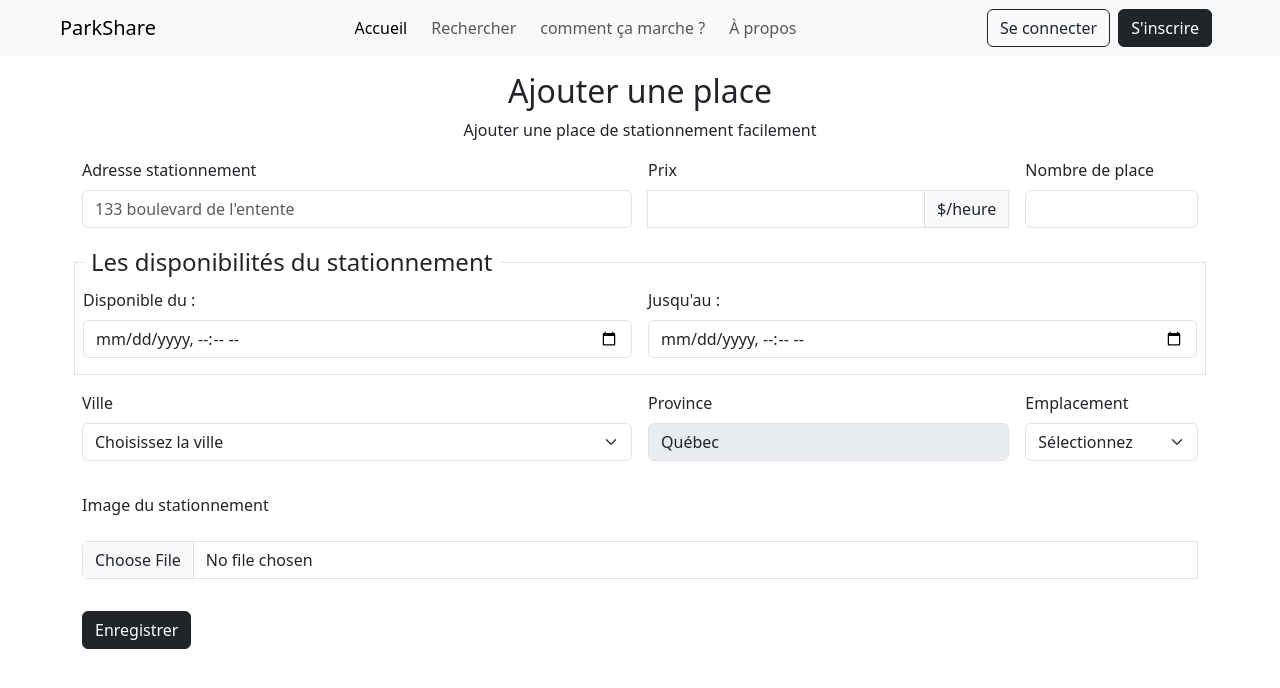
After one commit to Justin-Coulombe/projet-web, a Flask app: template templates/stationnement/ajouter.jinja in a window 1280 px wide. The commit adds this page. Shown: the top 688 px of the page. Run offline with Flask 3, Linux system fonts and the light colour scheme; the template is opened without the code that fills it, so the values that code supplies are empty.

Commit message:
avancement

```diff
--- a/Database/bd.py
+++ b/Database/bd.py
@@ -1,6 +1,5 @@
 import sqlite3
 DBNAME = "Database/PARKSHARE.db"
-
 
 
 def init_database():
@@ -8,12 +7,14 @@ def init_database():
     _create_publication_table()
     _create_reservation_table()
 
+
 def _create_connection():
     son = sqlite3.connect('dsdfs')
     cus = son.cursor()
     son.commit()
 
     return sqlite3.connect(DBNAME)
+
 
 def _close_connection(connection, curseur):
     connection.commit()
@@ -25,7 +26,7 @@ def _create_user_table():
     conn = _create_connection()
     cursor = conn.cursor()
     command = "CREATE TABLE IF NOT EXISTS User (id INTEGER PRIMARY KEY AUTOINCREMENT, " \
-    " nom TEXT NOT NULL, prenom TEXT NOT NULL, mdp TEXT NOT NULL)"
+        " nom TEXT NOT NULL, prenom TEXT NOT NULL, mdp TEXT NOT NULL)"
     cursor.execute(command)
     _close_connection(conn, cursor)
 
@@ -34,8 +35,8 @@ def _create_publication_table():
     conn = _create_connection()
     cursor = conn.cursor()
     command = "CREATE TABLE IF NOT EXISTS Publication (id INTEGER PRIMARY KEY AUTOINCREMENT, " \
-    "author INTEGER NOT NULL ,address TEXT NOT NULL, prix DOUBLE NOT NULL, debut DATETIME NOT NULL, fin DATETIME NOT NULL, " \
-    "ville TEXT NOT NULL, emplacement TEXT, image TEXT, placemax INTEGER NOT NULL, placedispo INTEGER NOT NULL,FOREIGN KEY(author) REFERENCES User(id))"
+        "author INTEGER NOT NULL ,address TEXT NOT NULL, prix DOUBLE NOT NULL, debut DATETIME NOT NULL, fin DATETIME NOT NULL, " \
+        "ville TEXT NOT NULL, emplacement TEXT, image TEXT, place INTEGER NOT NULL,FOREIGN KEY(author) REFERENCES User(id))"
     cursor.execute(command)
     _close_connection(conn, cursor)
 
@@ -44,6 +45,15 @@ def _create_reservation_table():
     conn = _create_connection()
     cursor = conn.cursor()
     command = "CREATE TABLE IF NOT EXISTS Reservation (id INTEGER PRIMARY KEY AUTOINCREMENT," \
-    "publication INTEGER NOT NULL, debut DATETIME NOT NULL, fin DATETIME NOT NULL)"
+        "publication INTEGER NOT NULL, debut DATETIME NOT NULL, fin DATETIME NOT NULL)"
     cursor.execute(command)
     _close_connection(conn, cursor)
+
+
+def ajouter_station(address, prix, place, debut, fin, ville, emplacement, image,id_author):
+    """Ajouter une place à la bd"""
+    conn = _create_connection()
+    cursor = conn.cursor()
+    command = "INSERT INTO Publication (address,prix,debut,fin,ville,emplacement,image,place,author) VALUES(?,?,?,?,?,?,?,?,?)"
+    cursor.execute(command, (address, prix, place,debut, fin, ville, emplacement, image,id_author))
+    _close_connection(conn, cursor)
--- a/app.py
+++ b/app.py
@@ -1,10 +1,24 @@
 from flask import Flask, render_template
 from modules.Recherche import Bp_recherche
-from Database import bdfrom station import bp_station
+from Database import bd
+from stationnement import bp_stationnement
+from pathlib import Path
+import os
+app = Flask(__name__, static_url_path='')
+app.secret_key = os.getenv("SECRET_SESSION")
 
-app = Flask(__name__)
+
+app.config['ROUTE_VERS_AJOUTS'] = "/images/stationnement/"
+
+app.config['CHEMIN_VERS_AJOUTS'] = os.path.join(
+    app.instance_path.replace("instance", ""),
+    "static",
+    "images",
+    "stationnement",
+)
 app.register_blueprint(Bp_recherche, url_prefix='/Recherche')
-bd.init_database()app.register_blueprint(bp_station, url_prefix='/station')
+bd.init_database()
+app.register_blueprint(bp_stationnement, url_prefix='/stationnement')
 
 
 @app.route('/')
@@ -18,3 +32,13 @@ def index():
 def deck():
     """Affiche l'accueil"""
     return render_template('ad.jinja')
+
+def verifier_image(id_image):
+    """Vérifie l'existence de l'image"""
+
+    chemin = Path(f"static/images/stationnement/{id_image}")
+
+    if chemin.exists():
+        return f"/images/stationnement/{id_image}"
+
+    return "/images/stationnement/image.png"
--- a/static/js/validation.js
+++ b/static/js/validation.js
@@ -0,0 +1,3 @@
+"use strict"
+
+const form_inputs = document.getElementById('')
--- a/templates/_modele.jinja
+++ b/templates/_modele.jinja
@@ -7,6 +7,7 @@
     <meta name="viewport" content="width=device-width, initial-scale=1">
     <link rel="icon" href="https://www.cegepgarneau.ca/favicon.ico">
     <link rel="stylesheet" href="/css/styles.css">
+    {# <link rel="stylesheet" href="{{ url_for('static', filename='css/styles.css') }}"> #}
     <link href="https://cdn.jsdelivr.net/npm/bootstrap@5.3.8/dist/css/bootstrap.min.css" rel="stylesheet"
         integrity="sha384-sRIl4kxILFvY47J16cr9ZwB07vP4J8+LH7qKQnuqkuIAvNWLzeN8tE5YBujZqJLB" crossorigin="anonymous">
     <script src="https://cdn.jsdelivr.net/npm/bootstrap@5.3.8/dist/js/bootstrap.bundle.min.js"
@@ -36,7 +37,7 @@
                             <a class="nav-link" href="#">comment ça marche ?</a>
                         </li>
                         <li class="nav-item me-2">
-                            <a class="nav-link" href="/station/ajouter"> À propos</a>
+                            <a class="nav-link" href="/stationnement/ajouter"> À propos</a>
                         </li>
                     </ul>
                 </div>
--- /dev/null
+++ b/templates/stationnement/ajouter.jinja
@@ -0,0 +1,104 @@
+{% extends "_modele.jinja" %}
+
+{% block contenu %}
+
+<div class="d-flex flex-column align-items-center justify-content-center mt-3">
+    <h2>Ajouter une place</h2>
+    <p>Ajouter une place de stationnement facilement</p>
+</div>
+
+<form id="ajout_form" class="row g-3" action="{{ url_for('stationnement.ajouter_stationnement') }}" enctype="multipart/form-data" method="post"
+    novalidate>
+    <div class="col-md-6">
+        <label for="adresse" class="form-label">Adresse stationnement</label>
+        <input type="text" name="adresse" class="form-control {{classe_adresse}}" id="adresse"
+            placeholder="133 boulevard de l'entente" value="{{adresse}}">
+        <div class="invalid-feedback">{{msg_adresse}}</div>
+    </div>
+
+    <div class="col-md-4">
+        <div class="input-group">
+            <label for="prix" class="form-label input-group">Prix</label>
+            <input type="number" class="form-control {{classe_prix}}" id="prix" name="prix" value="{{prix}}">
+            <span class="input-group-text">$/heure</span>
+            <div class="invalid-feedback">{{msg_prix}}</div>
+
+        </div>
+    </div>
+
+    <div class="col-md-2">
+        <label for="place" class="form-label ">Nombre de place</label>
+        <input type="number" class="form-control {{classe_place}}" id="place" name="place" value="{{place}}">
+        <div class="invalid-feedback">{{msg_place}}</div>
+    </div>
+
+    <fieldset class="border">
+        <legend class="float-none w-auto px-2">Les disponibilités du stationnement</legend>
+        <div class="row g-3 mb-3">
+            <div class="col-md-6">
+                <label for="dateDebut" class="form-label">Disponible du :</label>
+                <input type="datetime-local" class="form-control {{classe_debut}}" id="dateDebut" name="dateDebut"
+                    value="{{debut}}" required>
+                <div class="invalid-feedback">{{msg_debut}}</div>
+
+            </div>
+            <div class="col-md-6">
+                <label for="dateFin" class="form-label">Jusqu'au :</label>
+                <input type="datetime-local" class="form-control {{classe_fin}}" id="dateFin" name="dateFin"
+                    value="{{fin}}" required>
+                <div class="invalid-feedback">{{msg_fin}}</div>
+
+            </div>
+        </div>
+    </fieldset>
+
+    <div class="col-md-6">
+        <label for="ville" class="form-label">Ville</label>
+        <select id="ville" name="ville" class="form-select {{classe_ville}}">
+            <option selected value="">Choisissez la ville</option>
+            <option  {% if ville=="Montréal" %}selected{% endif %}>Montréal</option>
+            <option {% if ville=="Québec" %}selected{% endif %}>Québec</option>
+            <option {% if ville=="Laval" %}selected{% endif %}>Laval</option>
+            <option {% if ville=="Gatineau" %}selected{% endif %}>Gatineau</option>
+            <option {% if ville=="Longueuil" %}selected{% endif %}>Longueuil</option>
+            <option {% if ville=="Sherbrooke" %}selected{% endif %}>Sherbrooke</option>
+            <option {% if ville=="Lévis" %}selected{% endif %}>Lévis</option>
+            <option {% if ville=="Saguenay" %}selected{% endif %}>Saguenay</option>
+            <option {% if ville=="Trois-Rivières" %}selected{% endif %}>Trois-Rivières</option>
+            <option {% if ville=="Terrebonne" %}selected{% endif %}>Terrebonne</option>
+            <option {% if ville=="Saint-Jean-sur-Richelieu" %}selected{% endif %}>Saint-Jean-sur-Richelieu</option>
+            <option {% if ville=="Brossard" %}selected{% endif %}>Brossard</option>
+            <option {% if ville=="Repentigny" %}selected{% endif %}>Repentigny</option>
+            <option {% if ville=="Saint-Jérôme" %}selected{% endif %}>Saint-Jérôme</option>
+            <option {% if ville=="Drummondville" %}selected{% endif %}>Drummondville</option>
+        </select>
+        <div class="invalid-feedback">{{msg_ville}}</div>
+
+    </div>
+
+    <div class="col-md-4">
+        <label for="province" class="form-label">Province</label>
+        <input type="text" class="form-control" id="province" value="Québec" disabled>
+
+    </div>
+
+    <div class="col-md-2 mb-3">
+        <label for="emplacement" class="form-label">Emplacement</label>
+        <select id="emplacement" name="emplacement" class="form-select {{classe_emplacement}}">
+            <option selected value="">Sélectionnez</option>
+            <option value="Intérieur" {% if emplacement=="Intérieur" %}selected{% endif %}>Intérieur</option>
+            <option value="Extérieur" {% if emplacement=="Extérieur" %}selected{% endif %}>Extérieur</option>
+        </select>
+        <div class="invalid-feedback">{{msg_emplacement}}</div>
+    </div>
+
+    <label for="image" class="form-label">Image du stationnement</label>
+    <div class="input-group mb-3">
+        <input type="file" class="form-control {{classe_image}}" id="image" name="image">
+        <div class="invalid-feedback mb-3">{{message_image}}</div>
+    </div>
+    <div class="col-12">
+        <button type="submit" class="btn btn-dark">Enregistrer</button>
+    </div>
+</form>
+{% endblock %}
```
Also changed, not shown: station.py (deleted, +0 -29 lines), stationnement.py (added, +137 -0 lines), templates/station/ajouter.jinja (deleted, +0 -89 lines), utilitaire.py (added, +9 -0 lines), static/css/styles.css (added), static/images/stationnement/1790613206.png (added), static/images/stationnement/1790613385.png (added), static/images/stationnement/Capture d’écran 2026-04-11 225428.png (added), 1 other file.
